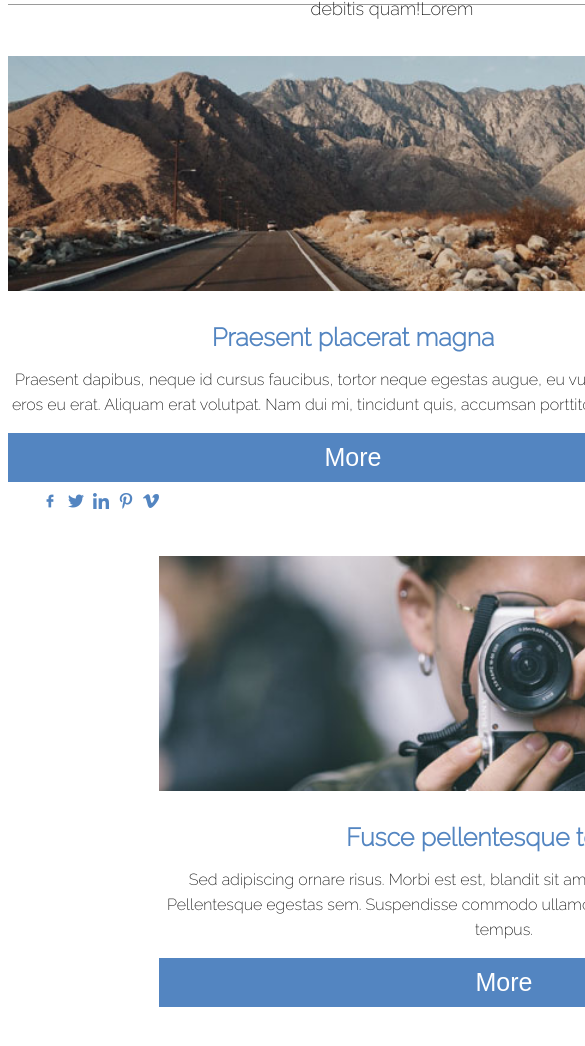
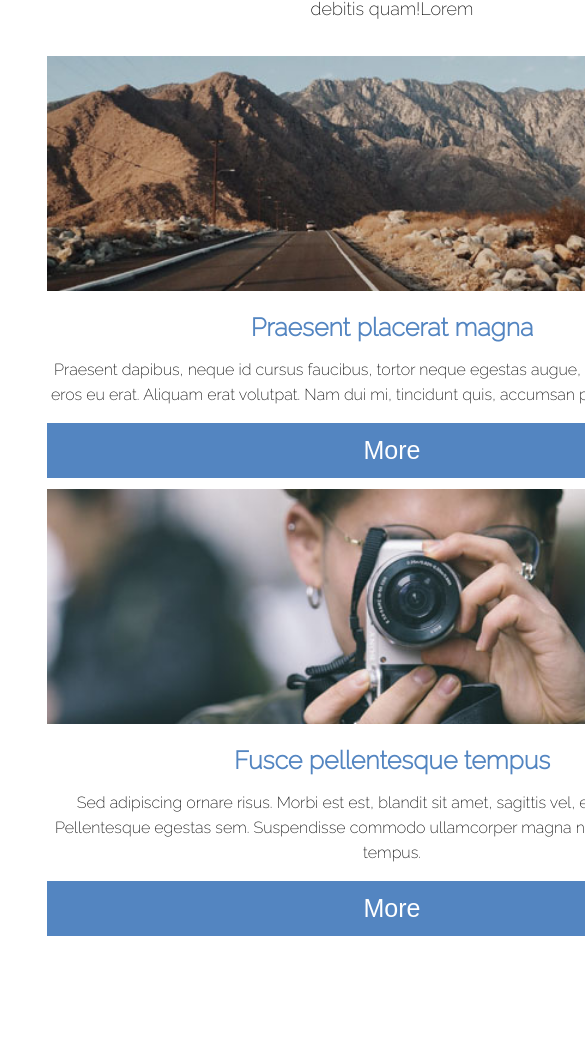
Before and after one commit to nnakovskidesigner/Landing-Page-with-HTML-and-CSS-Final-Project, a plain HTML site: page generic.html in a window 390 px wide. Shown: the part 1221-2267 px from the top of the page, 585 px wide, since content can reach past the window. After the commit the page ends 2157 px from the top, so only its background shows below. Drawn offline with Linux system fonts and the light colour scheme.

Commit message:
fixed images, stable the backup isnt necessary next add footer

```diff
--- a/generic.css
+++ b/generic.css
@@ -74,15 +74,13 @@ body {
   text-align: left;
   /* border: 1px solid black; */
   width: 578px;
-  height: 500px;
-  float: left;
+  height: 403px;
 }
 .image-1 {
   /* background-color: red; */
+  float: left;
 }
-.image-2 {
-  background-color: blue;
-}
+
 .floatrightp {
   float: right;
 }
@@ -125,21 +123,9 @@ body {
   padding-left: 5px;
 }
 
-
-.hamburgermenuimg {
-  width: 30px;
-  float: left;
-  position: absolute;
-  margin: 0;
-  display: none;
-  /* border: 1px solid black; */
-}
 .hideburgermenu {
   display: none;
 }
-
-
-
 
 @media (max-width: 768px) {
   .topbar {
@@ -172,60 +158,60 @@ body {
     text-align: center;
     margin-bottom: 35px;
   }
-  .twoimages {
-    /* margin: 0 auto; */
-    /* display: block; */
-    /* width: 768px; */
-    /* background-color: #5385c1; */
+  .image-2 {
+    width: 690px;
+    height: 500px;
+    /* background-color: green; */
+    /* float: left; */
+    margin-top: 35px;
+    margin: 0 auto;
   }
   .image-1 {
+    width: 690px;
     margin: 0 auto;
-    width: 690px;
-    /* background-color: violet; */
-    display: block;
-    margin: 0 auto;
-    width: 690px;
     position: relative;
+    /* background-color: yellow; */
+    clear: both;
+    float: none;
+    height: 433px;
   }
-  .image-1 img{
-    width: 690px;
+  .image-1 img {
+    width: 100%;
   }
-  .image-1 h1{
-    padding-top: 10px;
-    width: 690px;
+  .image-1 h1 {
     text-align: center;
   }
-  .image-1 p{
-    width: 690px;
+  .image-1 p {
     text-align: center;
   }
-  .image-1 button{
-    width: 690px;
+  .image1button {
+    width: 100%;
+    height: 55px;
   }
 
+
+
   .image-2 {
-    /* position: relative;
-    border: 10px solid black; */
-    display: block;
-    background-color: thistle;
-    display: block;
+    width: 690px;
     margin: 0 auto;
-    width: 690px;
+    position: relative;
+    /* background-color: yellow; */
+    clear: both;
+    float: none;
+    height: 433px;
   }
-  .image-2 img{
-    width: 690px;
+  .image-2 img {
+    width: 100%;
   }
-  .image-2 h1{
-    padding-top: 10px;
-    width: 690px;
+  .image-2 h1 {
     text-align: center;
   }
-  .image-2 p{
-    width: 690px;
+  .image-2 p {
     text-align: center;
   }
-  .image-2 button{
-    width: 690px;
+  .image2button {
+    width: 100%;
+    height: 55px;
   }
 }
 
--- a/generic.html
+++ b/generic.html
@@ -1,24 +1,20 @@
 <!DOCTYPE html>
 <html lang="en">
+
 <head>
   <meta charset="UTF-8" />
   <meta http-equiv="X-UA-Compatible" content="IE=edge" />
   <meta name="viewport" content="width=device-width, initial-scale=1.0" />
   <title>Generic</title>
   <link rel="stylesheet" href="/generic.css" />
-    <link
-      href="https://fonts.googleapis.com/css2?family=Raleway:wght@100;200&display=swap"
-      rel="stylesheet"
-    />
+  <link href="https://fonts.googleapis.com/css2?family=Raleway:wght@100;200&display=swap" rel="stylesheet" />
 </head>
+
 <body>
   <div class="topbar">
     <div class="topbaritems">
-        <a
-          href="https://semosedu.com.mk/Kursevi.aspx?IdMenu=1598&IdLanguage=2&IdRoot=5&IdCity=1"
-          class="floatlinkleft semostext"
-          >Semos</a
-        >
+      <a href="https://semosedu.com.mk/Kursevi.aspx?IdMenu=1598&IdLanguage=2&IdRoot=5&IdCity=1"
+        class="floatlinkleft semostext">Semos</a>
 
       <div class="floatlinksright">
         <a class="hide" href="/index.html">Home</a>
@@ -91,8 +87,7 @@
       minus cum eos laudantium debitis quam!Lorem
     </p>
 
-      <div class="twoimages">
-        <div class="image-1">
+    <div class="twoimages image-1">
       <img src="/images/pic01.jpg" alt="desert" />
       <h1>Praesent placerat magna</h1>
       <p>
@@ -100,13 +95,12 @@
         augue, eu vulputate magna eros eu erat. Aliquam erat volutpat. Nam
         dui mi, tincidunt quis, accumsan porttitor lorem ipsum.
       </p>
-          <button class="buttonfornunc">More</button>
-        </div>
+      <button class="buttonfornunc image1button">More</button>
     </div>
 
 
-      <div class="image-2">
-        <div class="twoimages floatrightp">
+
+    <div class="twoimages image-2 floatrightp">
       <img src="/images/pic02.jpg" alt="desert" />
       <h1>Fusce pellentesque tempus</h1>
       <p>
@@ -114,13 +108,14 @@
         sagittis vel, euismod vel, velit. Pellentesque egestas sem.
         Suspendisse commodo ullamcorper magna non comodo sodales tempus.
       </p>
-          <button class="buttonfornunc">More</button>
+      <button class="buttonfornunc image2button">More</button>
       <br />
     </div>
-      </div>
+
+
   </div>
 
-    <div class="footer">
+  <!-- <div class="footer">
       <p>© Untitled. Design: TEMPLATED. Images: Unsplash.</p>
       <div class="socialmediaicons">
         <a href="#"><img src="/socialmediaicons-favicon/facebook (2).png" alt="facebook icon"></a>
@@ -129,6 +124,7 @@
         <a href="#"><img class="imgpaddingleft" src="/socialmediaicons-favicon/pinterest.png" alt="pinterest icon"></a>
         <a href="#"><img class="imgpaddingleft" src="/socialmediaicons-favicon/vimeo.png" alt="vimeo icon"></a>
       </div>
-    </div>
+    </div> -->
 </body>
+
 </html>
```
Lines whose indentation alone changed are shown as unchanged.
